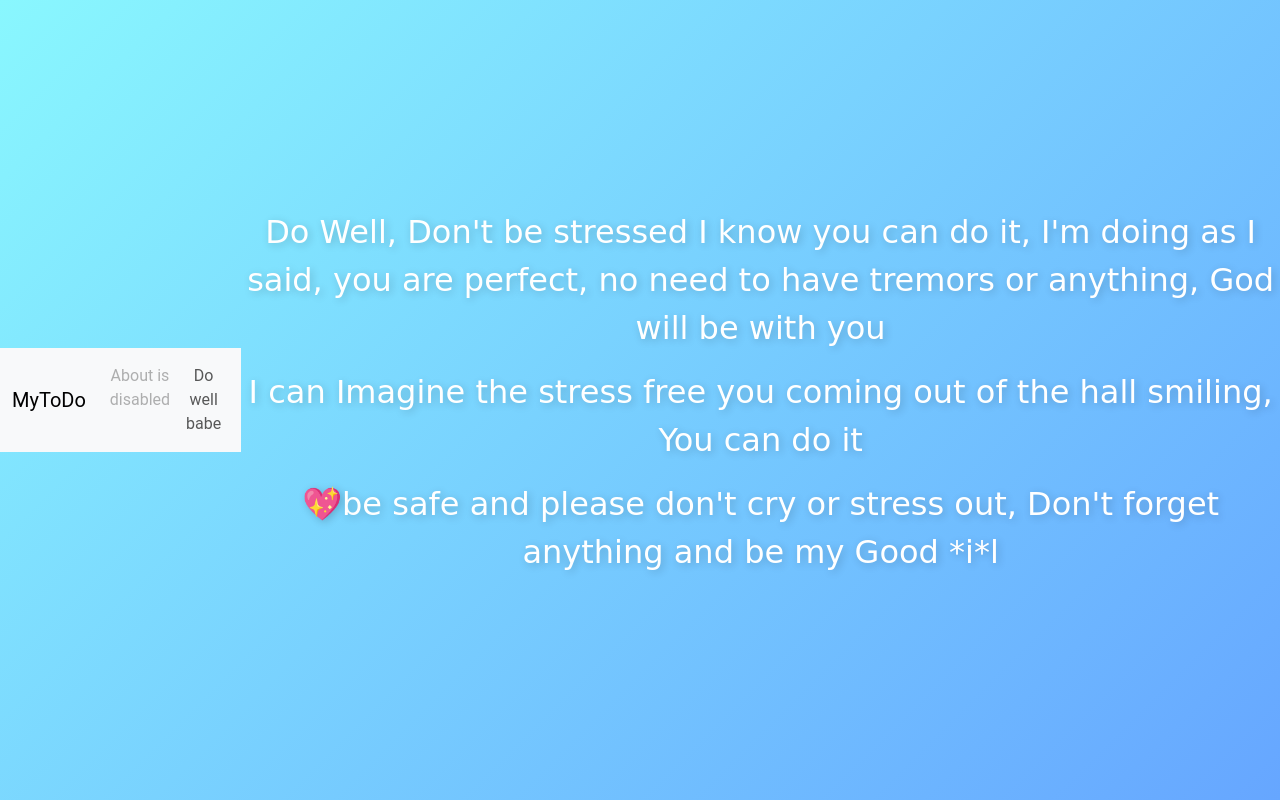
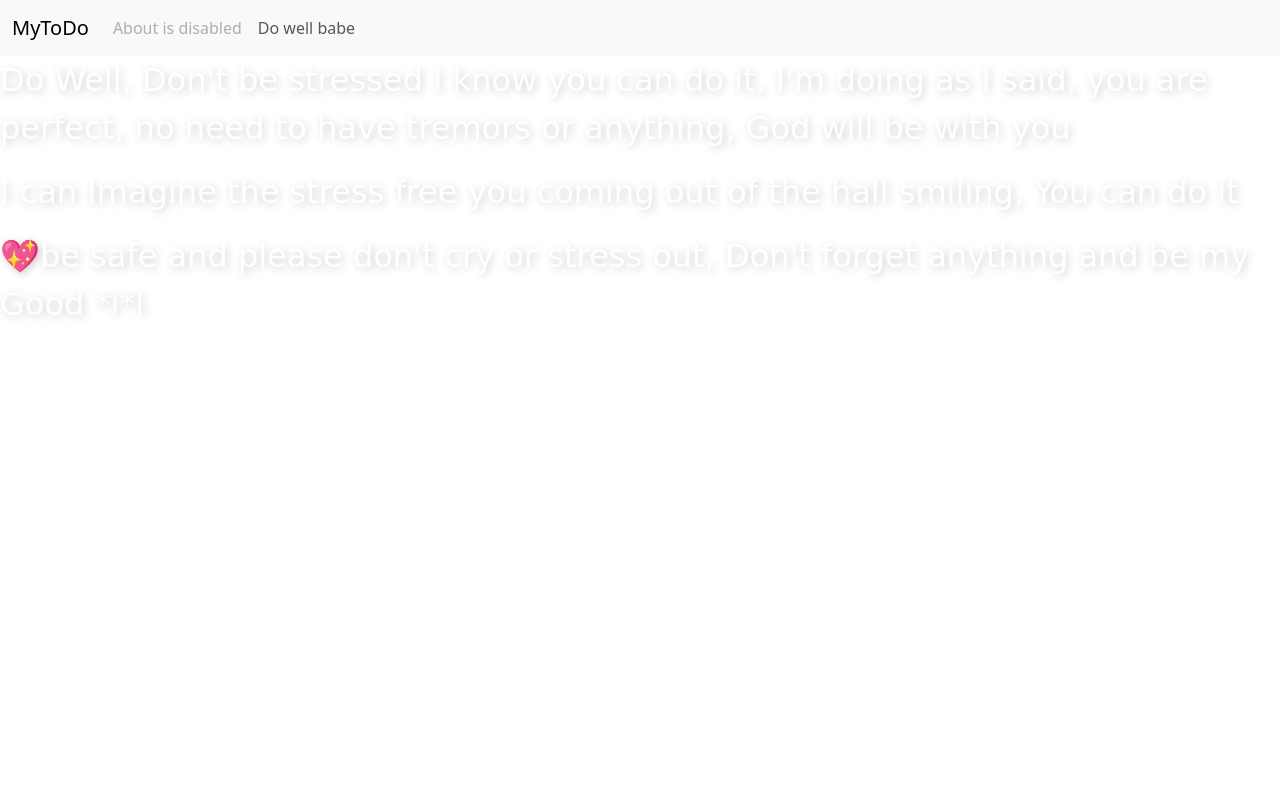
Before and after one commit to Joby-John/todoapp, a Flask app: page /doubts in a window 1280 px wide. Run offline with Flask 3, Linux system fonts and the light colour scheme.

Commit message:
changed some css

```diff
--- a/templates/doubts.html
+++ b/templates/doubts.html
@@ -8,17 +8,6 @@
 
 {% block styles %}
     <style>
-        body {
-      margin: 0;
-      padding: 0;
-      height: 100vh;
-      background: linear-gradient(135deg, #89f7fe, #66a6ff);
-      font-family: 'Roboto', sans-serif;
-      display: flex;
-      justify-content: center;
-      align-items: center;
-      text-align: center;
-    }
     .message {
       color: white;
       font-family: 'Pacifico', cursive;
```
